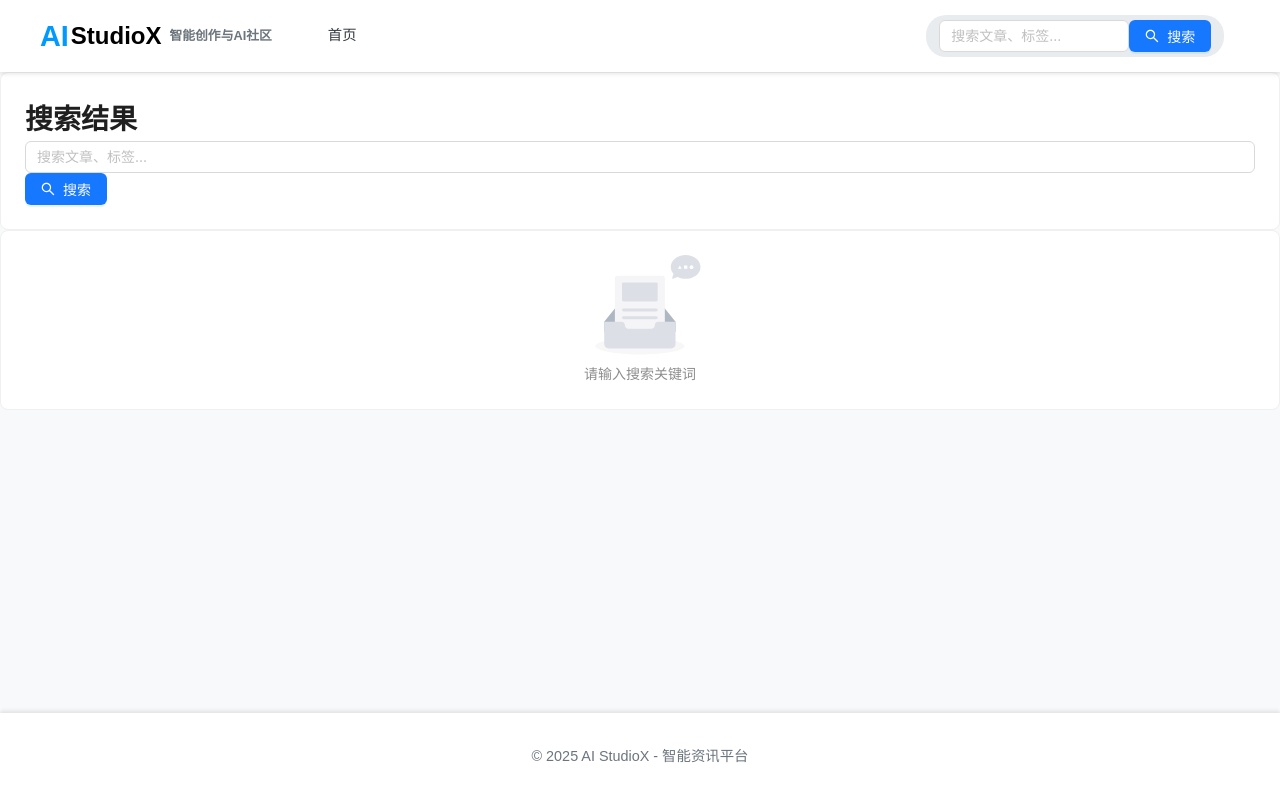
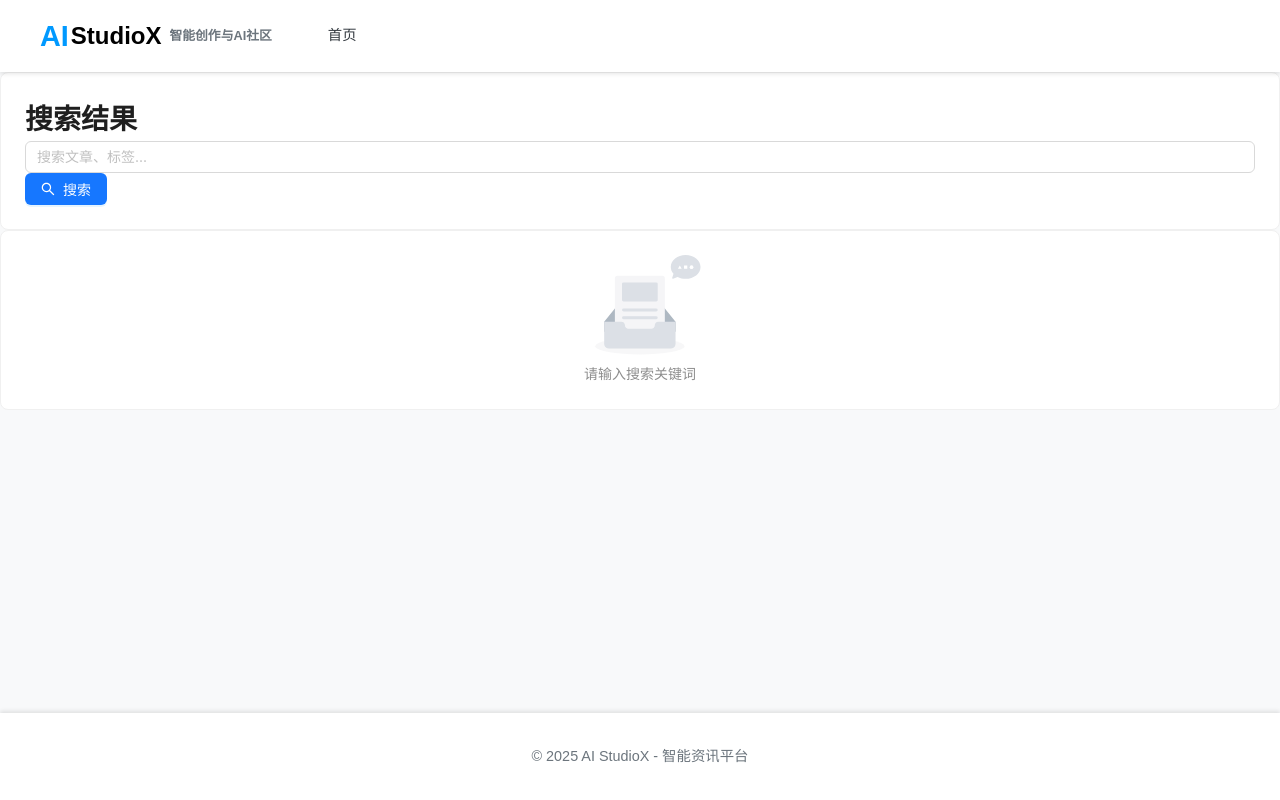
Before and after one commit to rwecho/AIStudio, a Next.js app: page /search in a window 1280 px wide. Built offline with nearby package versions, Linux system fonts and the light colour scheme; what @ant-design/nextjs-registry would draw is missing.

Commit message:
remove search bar

```diff
--- a/src/components/SearchBar.tsx
+++ b/src/components/SearchBar.tsx
@@ -44,7 +44,7 @@ const SearchBar = ({
         placeholder={placeholder}
         value={searchTerm}
         onChange={(e) => setSearchTerm(e.target.value)}
-        onKeyPress={handleKeyPress}
+        onKeyUp={handleKeyPress}
         size={size}
         allowClear
       />
--- a/src/components/layout/Header.tsx
+++ b/src/components/layout/Header.tsx
@@ -40,13 +40,13 @@ export default function Header() {
           </div>
         </div>
         <div className="nav-right">
-          {!isMobile && (
+          {/* {!isMobile && (
             <SearchBar
               className="search-box"
               size="middle"
               placeholder="搜索文章、标签..."
             />
-          )}
+          )} */}
         </div>
       </nav>
     </header>
```
